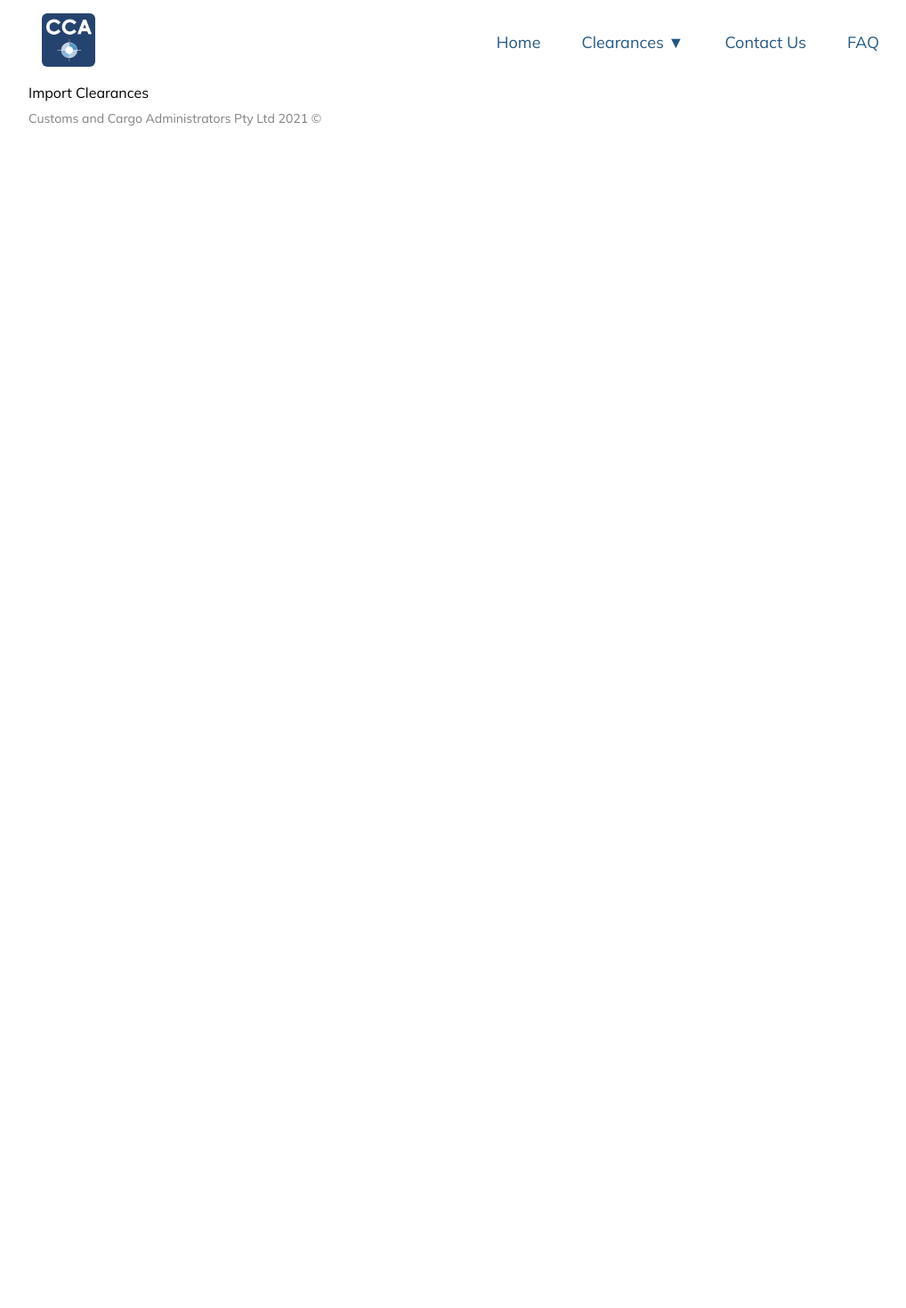
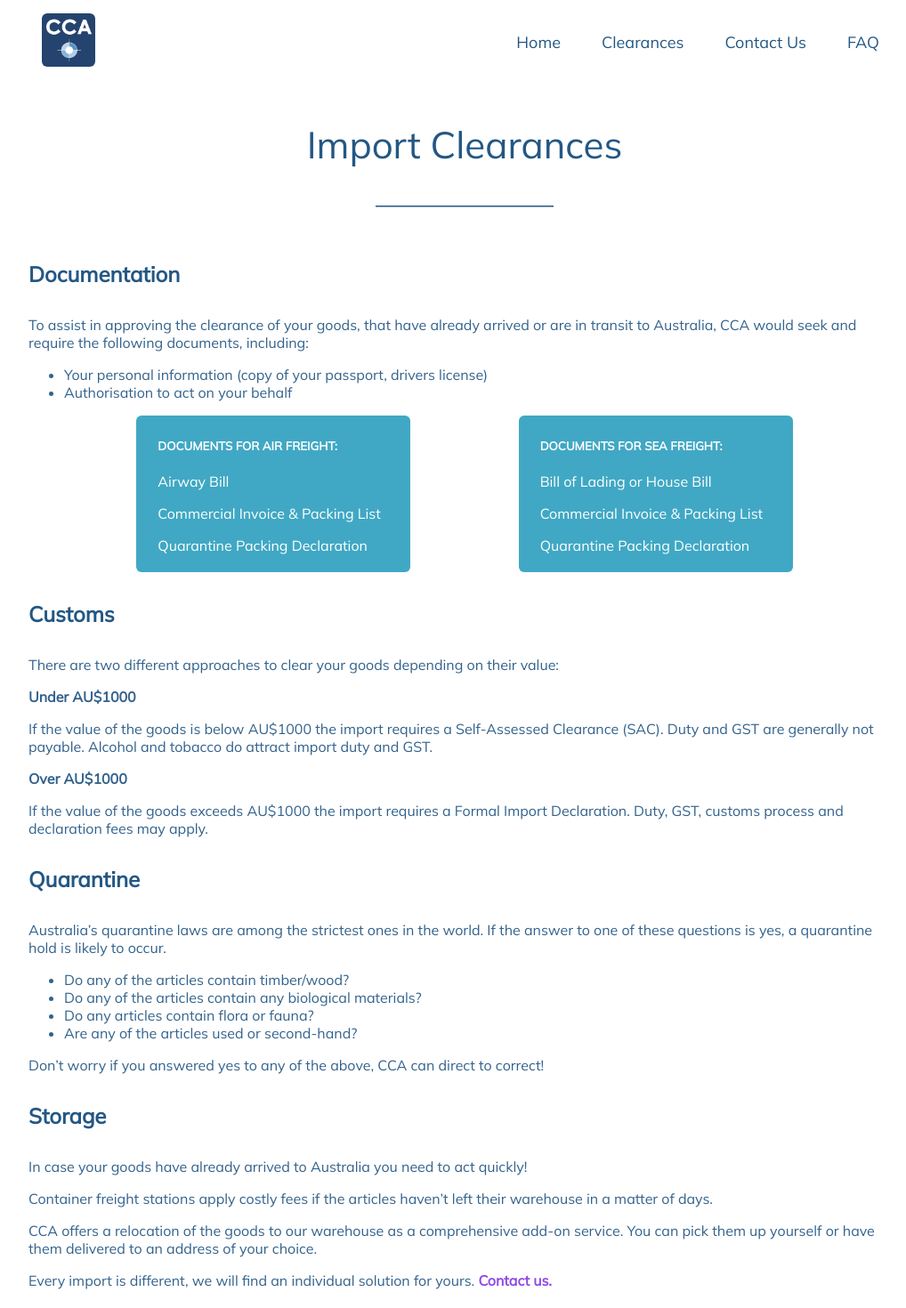
Before and after one commit to bhubhik/cca, a React (Create React App) app: page /import-clearances in a window 1280 px wide. Shown: the top 1470 px of the page at 89% size, without its empty margins (118-1136 px from the left). Before the commit the page ends 800 px from the top, so only its background shows below. Built offline with nearby package versions, Linux system fonts and the light colour scheme.

Commit message:
Import Clearance

```diff
--- a/src/App.css
+++ b/src/App.css
@@ -45,19 +45,22 @@ nav a:hover,
 .active {
   border: #40a8c4 2px solid;
 }
+a {
+  color: #235784;
+  text-decoration: none;
+}
 
-.dropdown {
+/* .dropdown {
   position: relative;
 }
 
 .dropdown-content {
   display: none;
   position: absolute;
+  background-color: rgb(255, 255, 255);
+  border: #40a8c4 2px solid;
 }
-a {
-  color: #235784;
-  text-decoration: none;
-}
+
 .dropdown-content a {
   color: rgba(35, 87, 132, 1);
   display: block;
@@ -71,12 +74,13 @@ a {
   display: block;
 }
 
-.dropdown-content a:hover {
+.dropdown-content a:hover,
+.dropdown-active {
   border: none;
   border-radius: 0;
   border-bottom: #40a8c4 2px solid;
   color: #40a8c4;
-}
+} */
 
 .container {
   display: flex;
--- a/src/components/Navigation.js
+++ b/src/components/Navigation.js
@@ -14,15 +14,15 @@ const Nav = () => {
           </NavLink>
           <NavLink activeClassName='active' to='/clearances'>
             <div className='dropdown'>
-              <li activeClassName='active'>Clearances ▼</li>
-              <div class='dropdown-content'>
+              <li activeClassName='active'>Clearances</li>
+              {/* <div class='dropdown-content'>
                 <NavLink className='clearances' to='/import-clearances'>
-                  <li>Import Clearances</li>
+                  <li activeClassName='dropdown-active'>Import Clearances</li>
                 </NavLink>
                 <NavLink className='clearances' to='/export-clearances'>
-                  <li>Export Clearances</li>
+                  <li activeClassName='dropdown-active'>Export Clearances</li>
                 </NavLink>
-              </div>
+              </div> */}
             </div>
           </NavLink>
           <NavLink activeClassName='active' to='/contact-us'>
--- /dev/null
+++ b/src/components/clearances.module.css
@@ -0,0 +1,50 @@
+.title {
+  display: flex;
+  align-items: center;
+  justify-content: center;
+  font-size: 42px;
+  color: #235784;
+}
+
+.line {
+  display: block;
+  margin: 0 auto;
+  height: 30px;
+}
+.content h4 {
+  font-size: 24px;
+  color: #235784;
+}
+.content {
+  color: rgba(35, 87, 132, 0.932);
+}
+.cards {
+  display: flex;
+  justify-content: space-evenly;
+}
+.cards div {
+  background-color: #40a8c4;
+  color: white;
+  width: 300px;
+  padding: 4px;
+  border-radius: 6px;
+}
+.cards p,
+.cards h5 {
+  color: white;
+  margin-left: 20px;
+}
+.content a {
+  color: rgba(142, 74, 229, 1);
+}
+@media only screen and (max-width: 480px) {
+  .cards {
+    display: flex;
+    flex-direction: column;
+    align-items: center;
+    justify-content: center;
+  }
+  .cards div {
+    margin-bottom: 20px;
+  }
+}
--- a/src/components/exportClearances.js
+++ b/src/components/exportClearances.js
@@ -1,5 +1,43 @@
+import classes from './clearances.module.css';
+
 const Export = () => {
-  return <div>Export Clearances</div>;
+  return (
+    <div>
+      <p className={classes.title}>Export Clearances</p>
+      <svg width='50' height='25' className={classes.line}>
+        <line
+          x1='50'
+          y1='0'
+          x2='250'
+          y2='0'
+          stroke='#235784'
+          strokeWidth='3px'
+        />
+      </svg>
+      <div className={classes.content}>
+        <h4>Documentation</h4>
+        <p>
+          To assist in approving the clearance of your goods, that have already
+          arrived or are in transit to Australia, CCA would seek and require the
+          following documents, including:
+        </p>
+        <p>
+          <ul>
+            <li>
+              Your personal information (copy of your passport, drivers license)
+            </li>
+            <li>Authorisation to act on your behalf</li>
+          </ul>
+        </p>
+        <div className={classes.cards}>
+          <div>
+            <h5>Documents for </h5>
+          </div>
+          <div></div>
+        </div>
+      </div>
+    </div>
+  );
 };
 
 export default Export;
--- a/src/components/importClearances.js
+++ b/src/components/importClearances.js
@@ -1,5 +1,112 @@
+import { NavLink } from 'react-router-dom';
+import classes from './clearances.module.css';
+
 const Import = () => {
-  return <div>Import Clearances</div>;
+  return (
+    <div>
+      <p className={classes.title}>Import Clearances</p>
+      <svg className={classes.line}>
+        <line
+          x1='50'
+          y1='0'
+          x2='250'
+          y2='0'
+          stroke='#235784'
+          strokeWidth='3px'
+        />
+      </svg>
+      <div className={classes.content}>
+        <h4>Documentation</h4>
+        <p>
+          To assist in approving the clearance of your goods, that have already
+          arrived or are in transit to Australia, CCA would seek and require the
+          following documents, including:
+        </p>
+        <p>
+          <ul>
+            <li>
+              Your personal information (copy of your passport, drivers license)
+            </li>
+            <li>Authorisation to act on your behalf</li>
+          </ul>
+        </p>
+        <div className={classes.cards}>
+          <div>
+            <h5>DOCUMENTS FOR AIR FREIGHT:</h5>
+            <p>Airway Bill</p>
+            <p>Commercial Invoice & Packing List </p>
+            <p>Quarantine Packing Declaration</p>
+          </div>
+          <div>
+            <h5>DOCUMENTS FOR SEA FREIGHT:</h5>
+            <p>Bill of Lading or House Bill</p>
+            <p>Commercial Invoice & Packing List </p>
+            <p>Quarantine Packing Declaration</p>
+          </div>
+        </div>
+        <h4>Customs</h4>
+        <p>
+          There are two different approaches to clear your goods depending on
+          their value:
+        </p>
+        <p>
+          <strong>Under AU$1000</strong>
+        </p>
+        <p>
+          If the value of the goods is below AU$1000 the import requires a
+          Self-Assessed Clearance (SAC). Duty and GST are generally not payable.
+          Alcohol and tobacco do attract import duty and GST.
+        </p>
+        <p>
+          <strong>Over AU$1000</strong>
+        </p>
+        <p>
+          If the value of the goods exceeds AU$1000 the import requires a Formal
+          Import Declaration. Duty, GST, customs process and declaration fees
+          may apply.
+        </p>
+        <h4>Quarantine</h4>
+        <p>
+          Australia’s quarantine laws are among the strictest ones in the world.
+          If the answer to one of these questions is yes, a quarantine hold is
+          likely to occur.
+        </p>
+        <ul>
+          <li>Do any of the articles contain timber/wood?</li>
+          <li>Do any of the articles contain any biological materials?</li>
+          <li>Do any articles contain flora or fauna?</li>
+          <li>Are any of the articles used or second-hand?</li>
+        </ul>
+        <p>
+          Don’t worry if you answered yes to any of the above, CCA can direct to
+          correct!
+        </p>
+        <h4>Storage</h4>
+        <p>
+          In case your goods have already arrived to Australia you need to act
+          quickly!
+        </p>
+        <p>
+          Container freight stations apply costly fees if the articles haven’t
+          left their warehouse in a matter of days.
+        </p>
+        <p>
+          CCA offers a relocation of the goods to our warehouse as a
+          comprehensive add-on service. You can pick them up yourself or have
+          them delivered to an address of your choice.
+        </p>
+        <p>
+          Every import is different, we will find an individual solution for
+          yours.{' '}
+          <NavLink to='/contact-us'>
+            <strong>Contact us.</strong>
+          </NavLink>
+        </p>
+        <br />
+        <br />
+      </div>
+    </div>
+  );
 };
 
 export default Import;
```
